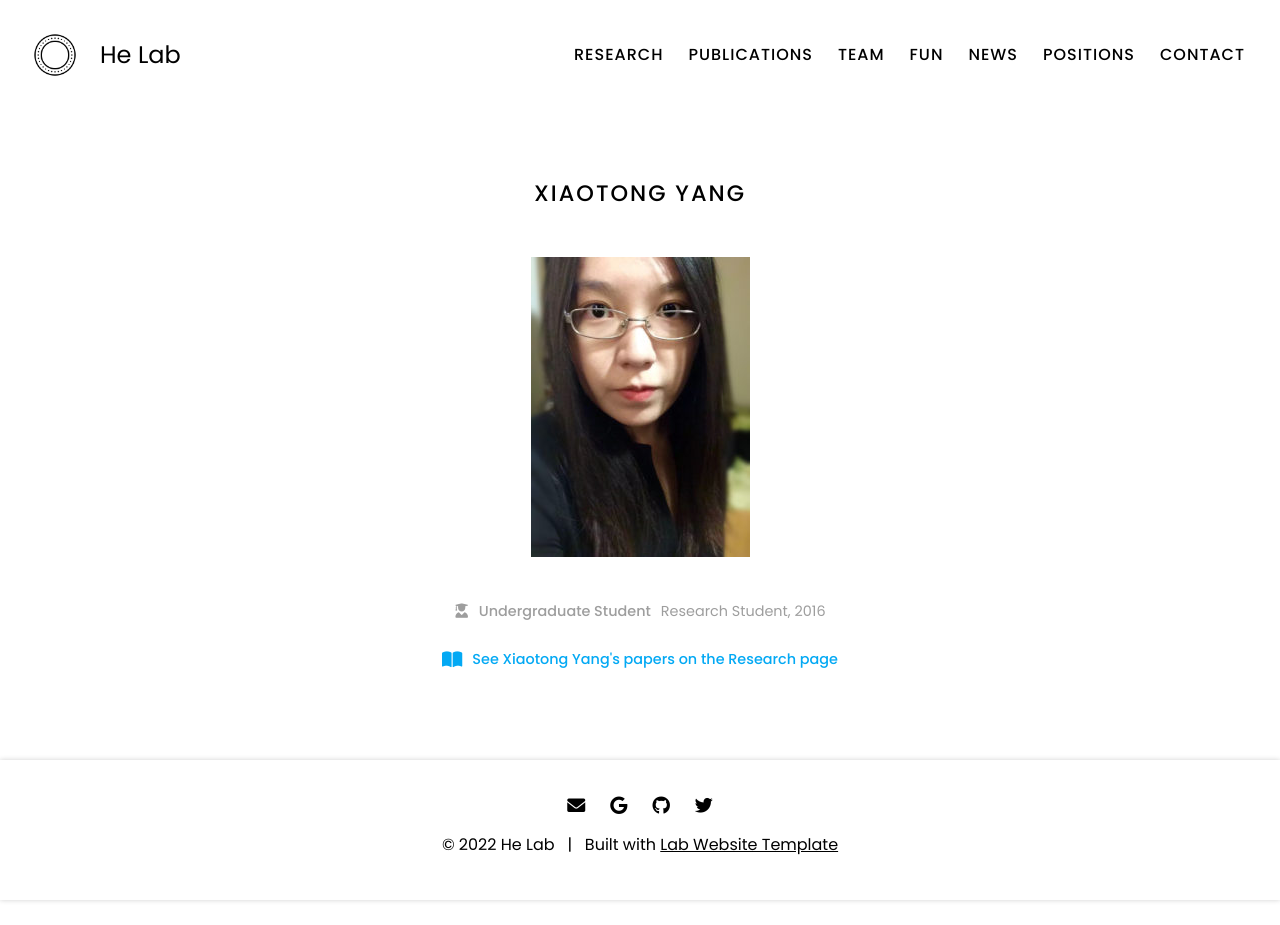
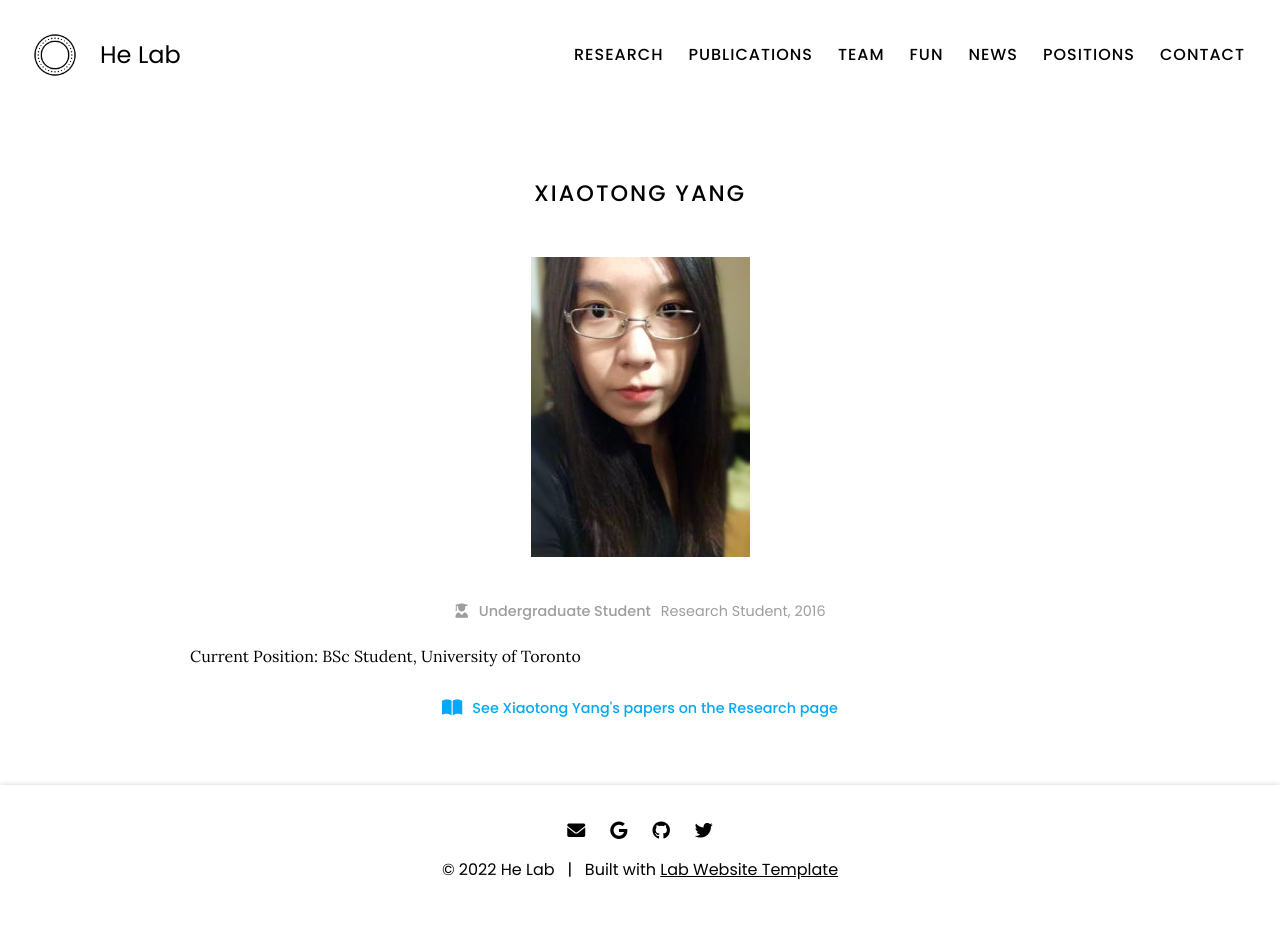
Before and after one commit to vivianschu/blue, a Jekyll site: the page built from _members/xiaotong-yang.md, in a window 1280 px wide. Built offline with Jekyll 4.4.1, drawn with Linux system fonts in a browser that asks for light colours; before the commit the page ends 900 px from its top, so only the background shows below that.

Commit message:
Update xiaotong-yang.md

```diff
--- a/_members/xiaotong-yang.md
+++ b/_members/xiaotong-yang.md
@@ -9,5 +9,6 @@ aliases:
   - X Yang
 links:
   email:
-current position: BSc Student, University of Toronto
 ---
+
+Current Position: BSc Student, University of Toronto
```
